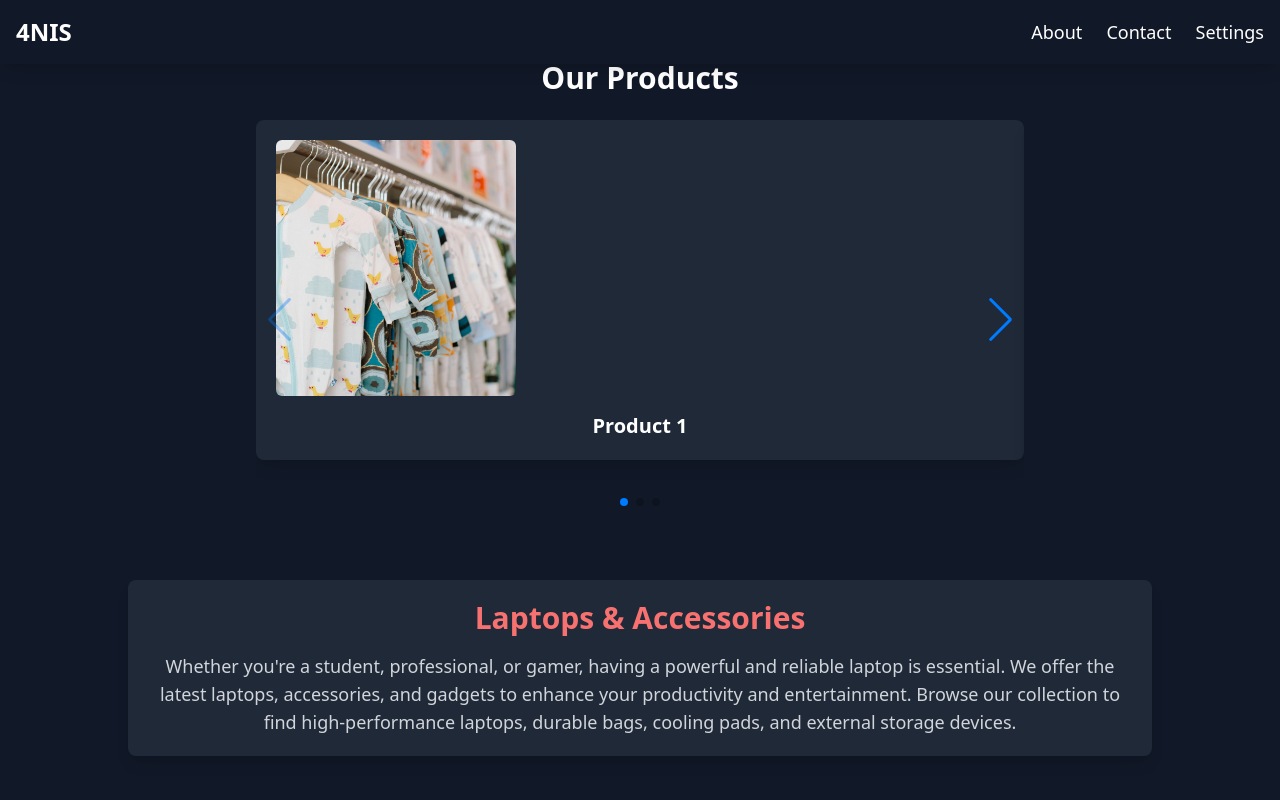
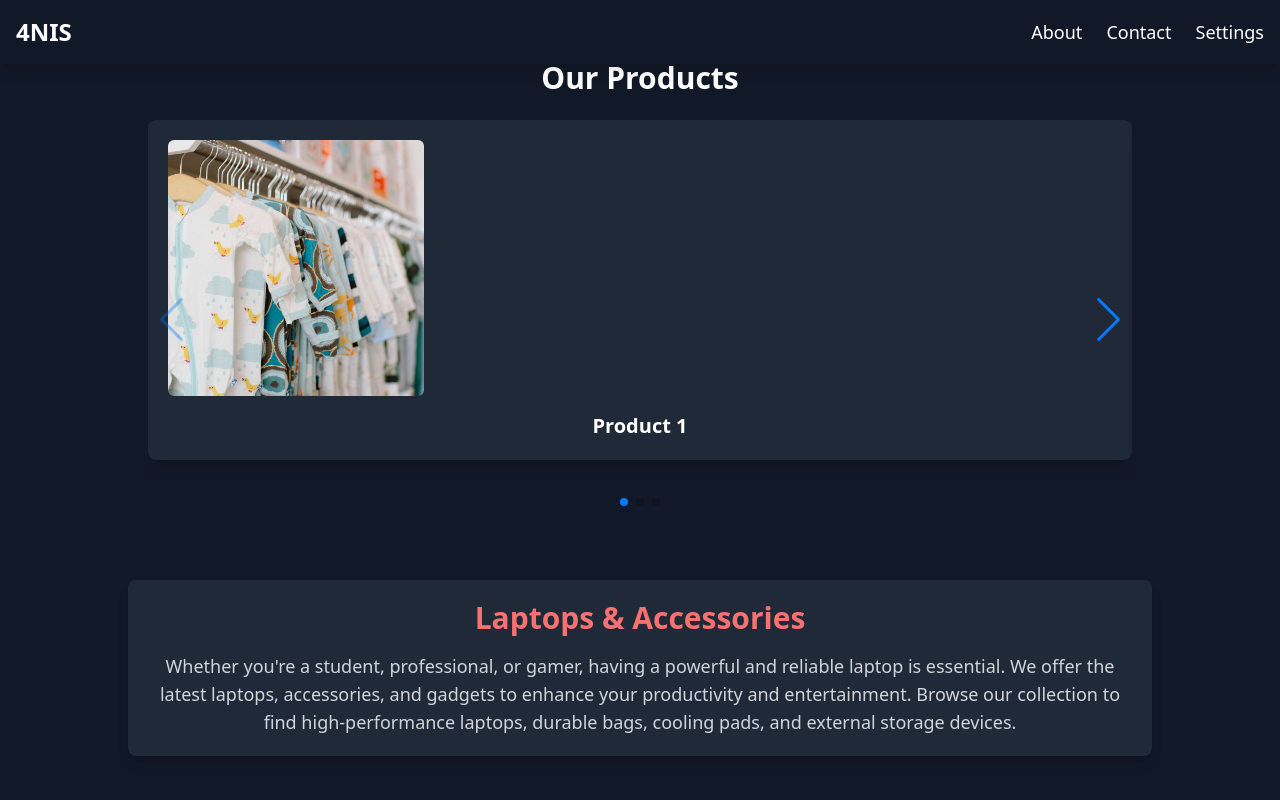
Before and after one commit to michaelpete1/4nis-vue, a Vue app: page /products in a window 1280 px wide. Shown: the top 800 px of the page. Built offline with nearby package versions, Linux system fonts and the light colour scheme.

Commit message:
changed some things1

```diff
--- a/src/views/Products.vue
+++ b/src/views/Products.vue
@@ -3,15 +3,12 @@
     <div class="max-w-5xl mx-auto p-5">
       <h2 class="text-3xl font-bold text-center mb-6">Our Products</h2>
       <Swiper
-  :modules="[Navigation, Pagination]"
-  :pagination="{ clickable: true }"
-  :navigation="true"
-  :slides-per-view="1"
-  :centeredSlides="true"
-  class="max-w-3xl mx-auto w-full h-[400px]"
->
-
-
+        :modules="[Navigation, Pagination]"
+        :pagination="{ clickable: true }"
+        :navigation="true"
+        :slides-per-view="1"
+        class="w-full h-[400px]"
+      >
         <SwiperSlide
           v-for="product in products"
           :key="product.id"
@@ -21,31 +18,29 @@
             <img
               :src="product.image"
               :alt="product.name"
-              class="w-60 h-64 object-cover rounded-md mb-4"
+              class="w-64 h-64 object-cover rounded-md mb-4"
             />
-            <h3 class="text-xl font-semibold text-center">{{ product.name }}</h3>
+            <h3 class="text-xl font-semibold text-center">
+              {{ product.name }}
+            </h3>
           </div>
         </SwiperSlide>
       </Swiper>
     </div>
 
-    <!-- Laptops & Accessories Section -->
+    <!-- Laptops & Accessories -->
     <div
       class="max-w-5xl mx-auto p-5 mt-10 text-center bg-gray-800 rounded-lg shadow-lg"
     >
-      <h2 class="text-3xl font-bold mb-4 text-red-400">
-        Laptops & Accessories
-      </h2>
+      <h2 class="text-3xl font-bold mb-4 text-red-400">Laptops & Accessories</h2>
       <p class="text-lg text-gray-300">
-        Whether you're a student, professional, or gamer, having a powerful and
-        reliable laptop is essential. We offer the latest laptops, accessories,
-        and gadgets to enhance your productivity and entertainment. Browse our
-        collection to find high-performance laptops, durable bags, cooling
-        pads, and external storage devices.
+        Whether you're a student, professional, or gamer, having a powerful and reliable laptop is essential.
+        We offer the latest laptops, accessories, and gadgets to enhance your productivity and entertainment.
+        Browse our collection to find high-performance laptops, durable bags, cooling pads, and external storage devices.
       </p>
     </div>
 
-    <!-- Featured Categories Section -->
+    <!-- Featured Categories -->
     <div class="max-w-5xl mx-auto p-5 mt-10">
       <h2 class="text-3xl font-bold text-center mb-6">Featured Categories</h2>
       <div class="grid grid-cols-1 md:grid-cols-3 gap-6">
@@ -69,7 +64,6 @@
 <script setup lang="ts">
 import { Swiper, SwiperSlide } from 'swiper/vue';
 import { Navigation, Pagination } from 'swiper/modules';
-
 import 'swiper/css';
 import 'swiper/css/navigation';
 import 'swiper/css/pagination';
@@ -77,6 +71,6 @@ import 'swiper/css/pagination';
 const products = [
   { id: 1, image: '/babyimage2.jpg', name: 'Product 1' },
   { id: 2, image: '/babyimage.jpg', name: 'Product 2' },
-  { id: 3, image: '/kitchen ut1.jpg', name: 'Product 3' },
+  { id: 3, image: '/kitchen-ut1.jpg', name: 'Product 3' }, // Avoid spaces in filenames
 ];
 </script>
```
